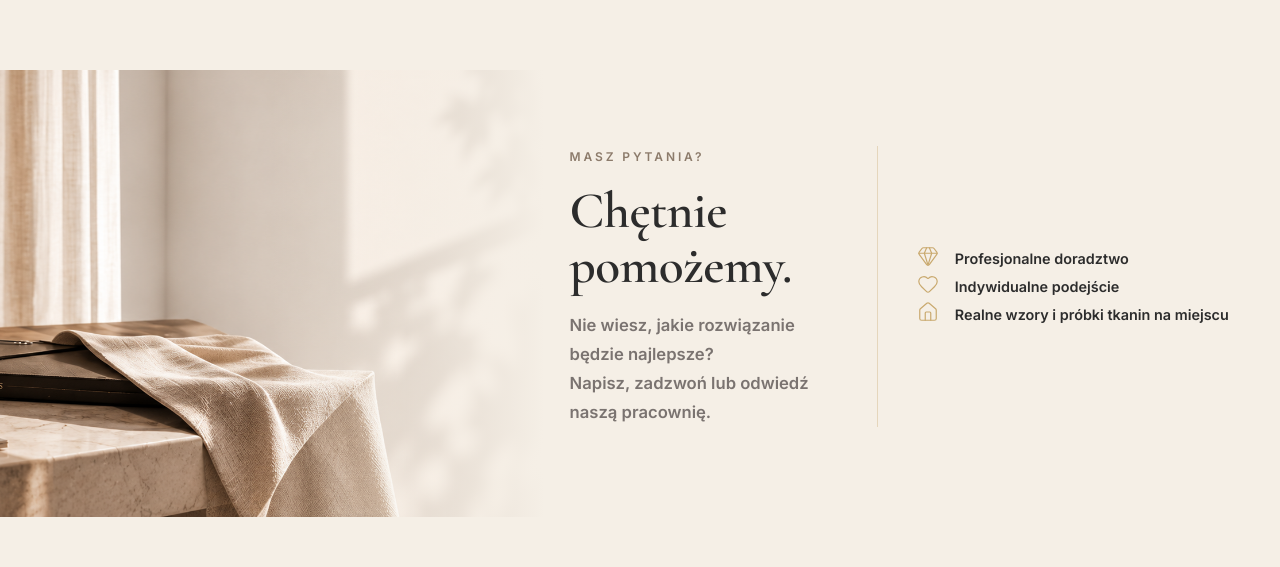
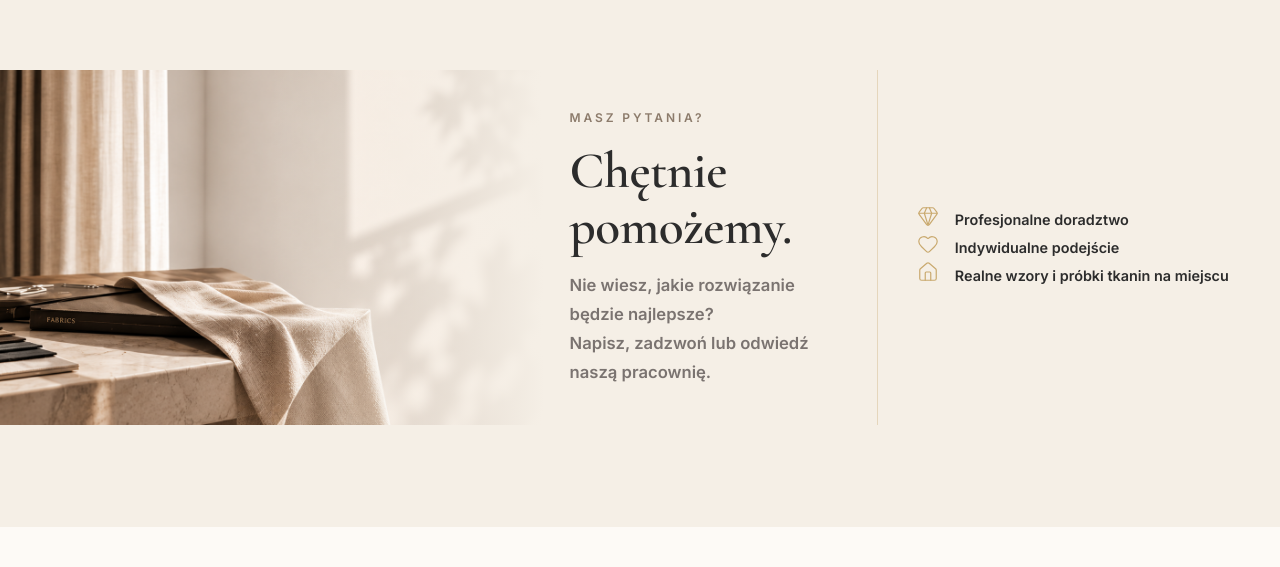
Before and after one commit to web48app/decor-prestige, a React (Vite) app in the folder decor-prestige/: page /kontakt in a window 1280 px wide. Shown: the part 1418-1985 px from the top of the page. Built offline with nearby package versions, Linux system fonts and the light colour scheme.

Commit message:
fix: cta section fixed height, photo fills exactly, zero gap to form

```diff
--- a/decor-prestige/src/pages/ContactPage/ContactPage.module.css
+++ b/decor-prestige/src/pages/ContactPage/ContactPage.module.css
@@ -338,9 +338,10 @@ a.contactValue:hover {
 .ctaSection {
   display: grid;
   grid-template-columns: 0.85fr 1.15fr;
-  align-items: stretch; /* obie kolumny do wysokości wyznaczonej przez ctaRight */
+  align-items: stretch;
+  height: clamp(400px, 46vw, 560px); /* stała wysokość sekcji — grid wypełnia dokładnie tyle */
+  overflow: hidden;
   background: var(--color-bg-secondary);
-  /* ZERO padding/min-height na sekcji — wysokość = wysokość gridu = wysokość ctaRight */
 }
 
 
@@ -380,10 +381,9 @@ a.contactValue:hover {
   background: var(--color-bg-secondary);
   display: flex;
   flex-direction: row;
-  align-items: center;
+  align-items: center; /* sekcja ma stałą height, flex centruje treść pionowo */
   gap: clamp(2rem, 3vw, 4rem);
-  /* padding-top < padding-bottom → treść optycznie wyżej; padding określa wysokość sekcji */
-  padding: clamp(3.5rem, 6vw, 5.5rem) clamp(2rem, 4vw, 4rem) clamp(4.5rem, 7vw, 6.5rem) clamp(1rem, 2vw, 2rem);
+  padding: 0 clamp(2rem, 4vw, 4rem) 0 clamp(1rem, 2vw, 2rem);
 }
 
 .ctaTextBlock {
@@ -482,6 +482,7 @@ a.contactValue:hover {
 
   .ctaSection {
     grid-template-columns: 1fr;
+    height: auto;
   }
 
   .ctaImageWrap {
@@ -491,6 +492,10 @@ a.contactValue:hover {
 
   .ctaBgImage {
     position: absolute;
+  }
+
+  .ctaRight {
+    padding: clamp(2.5rem, 5vw, 4rem) clamp(1.5rem, 4vw, 2.5rem);
   }
 }
 
```
